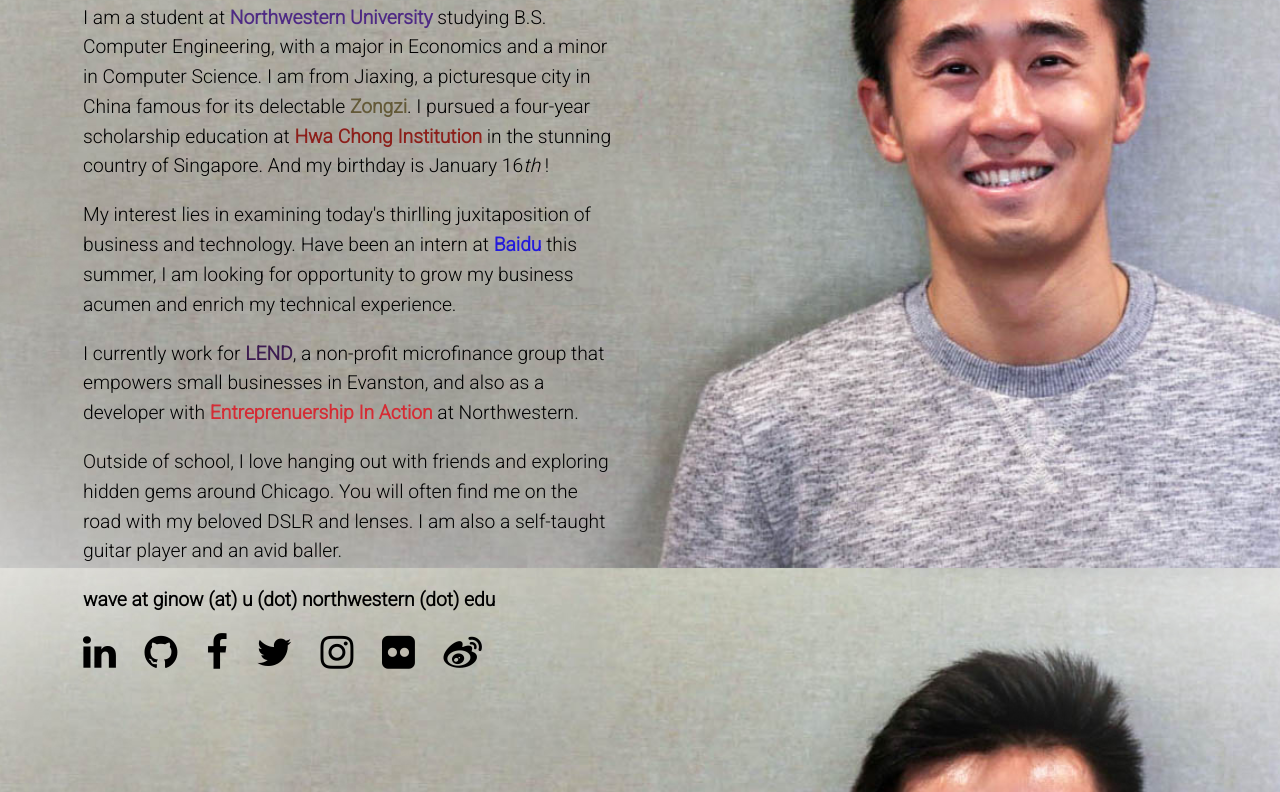
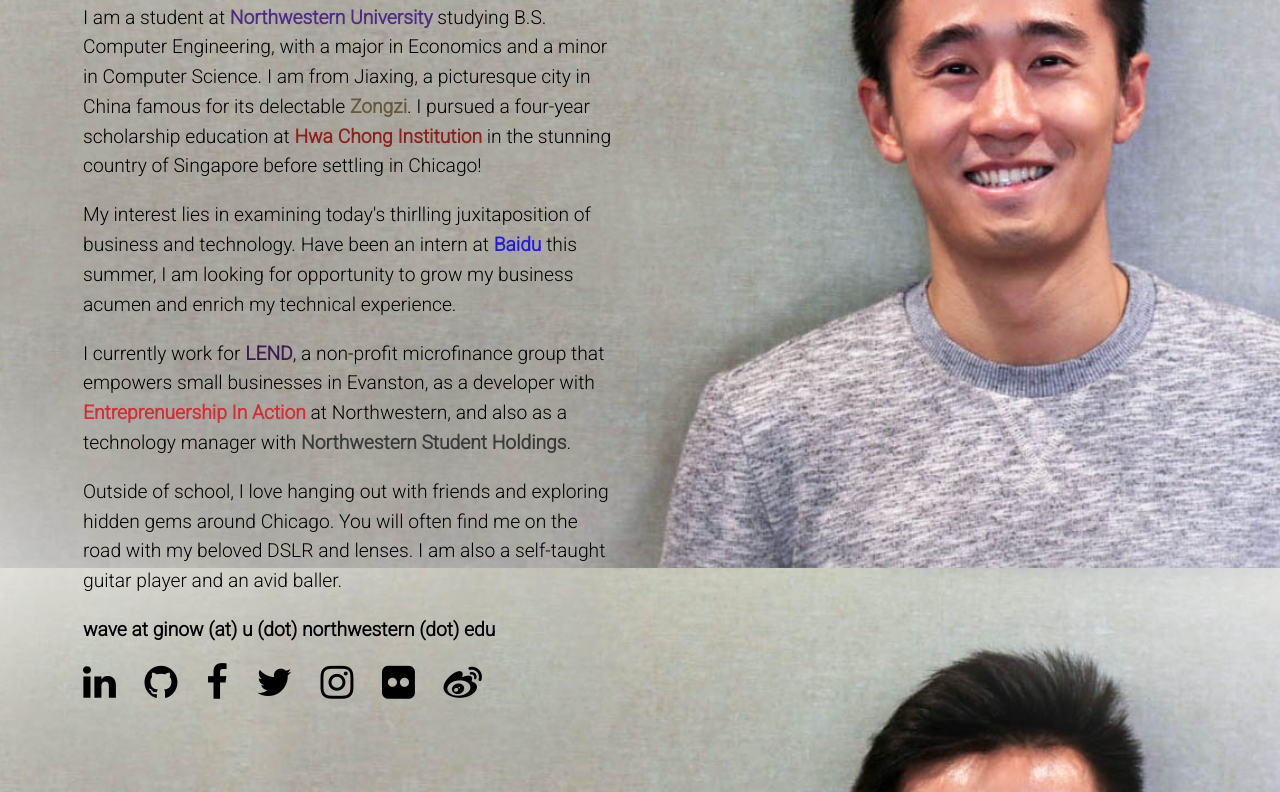
Before and after one commit to ginowangsh4/ginowangsh4.github.io, a plain HTML site: page index.html in a window 1280 px wide. Shown: the part 232-1024 px from the top of the page. Drawn offline with Linux system fonts and the light colour scheme.

Commit message:
changed description

```diff
--- a/index.html
+++ b/index.html
@@ -1,4 +1,4 @@
-s<!DOCTYPE html>
+<!DOCTYPE html>
 <!-- Hey friend! Thanks for checking my website. Want to check in touch? Please give me an email at ginowang.sh@u.northwestern.edu or call @ 224-714-9844! -->
 
 <head>
@@ -23,9 +23,9 @@ s<!DOCTYPE html>
 <body onload="document.body.style.opacity='1'">
 <div class="content">
       <h1>I'm Siheng (Gino) Wang</h1>
-      <p id="info">I am a student at <a href="http://www.northwestern.edu" class="northwestern"><b>Northwestern University</b></a> studying B.S. Computer Engineering, with a major in Economics and a minor in Computer Science. I am from Jiaxing, a picturesque city in China famous for its delectable <a style="color: #635937" href="https://www.google.com/search?q=zongzi&oq=zongzi&aqs=chrome..69i57j0l5.724j0j7&sourceid=chrome&ie=UTF-8"><b>Zongzi</b></a>. I pursued a four-year scholarship education at <a href="http://www.hci.edu.sg/" class="hci"><b>Hwa Chong Institution</b></a> in the stunning country of Singapore. And my birthday is January 16<i style="vertical-align: super, font-size: 0.8em">th</i> !<p>
+      <p id="info">I am a student at <a href="http://www.northwestern.edu" class="northwestern"><b>Northwestern University</b></a> studying B.S. Computer Engineering, with a major in Economics and a minor in Computer Science. I am from Jiaxing, a picturesque city in China famous for its delectable <a style="color: #635937" href="https://www.google.com/search?q=zongzi&oq=zongzi&aqs=chrome..69i57j0l5.724j0j7&sourceid=chrome&ie=UTF-8"><b>Zongzi</b></a>. I pursued a four-year scholarship education at <a href="http://www.hci.edu.sg/" class="hci"><b>Hwa Chong Institution</b></a> in the stunning country of Singapore before settling in Chicago!<p>
       <p id="project">My interest lies in examining today's thirlling juxitaposition of business and technology. Have been an intern at <a href="http://www.baidu.com/" class="baidu"><b>Baidu</b></a> this summer, I am looking for opportunity to grow my business acumen and enrich my technical experience. <p>
-      <p id="activity">I currently work for <a href="http://www.lendevanston.org/" class="lend"><b>LEND</b></a>, a non-profit microfinance group that empowers small businesses in Evanston, and also as a developer with <a href="http://www.nuisepic.com/" class="epic"><b>Entreprenuership In Action</b></a> at Northwestern.</p>
+      <p id="activity">I currently work for <a href="http://www.lendevanston.org/" class="lend"><b>LEND</b></a>, a non-profit microfinance group that empowers small businesses in Evanston, as a developer with <a href="http://www.nuisepic.com/" class="epic"><b>Entreprenuership In Action</b></a> at Northwestern, and also as a technology manager with <a href="http://northwesternstudentholdings.com/" class="nsh"><b>Northwestern Student Holdings</b></a>.</p>
       <p id="fun">Outside of school, I love hanging out with friends and exploring hidden gems around Chicago. You will often find me on the road with my beloved DSLR and lenses. I am also a self-taught guitar player and an avid baller.<p>
 
       <a class="mail" href="mailto:ginow@u.northwestern.edu"><b> wave at ginow (at) u (dot) northwestern (dot) edu </b></a>
--- a/style.css
+++ b/style.css
@@ -80,3 +80,6 @@ html {
 .epic {
   color: #d52b34;
 }
+.nsh {
+  color: #3a3a3c;
+}
```
Also changed, not shown: 1 other file.
